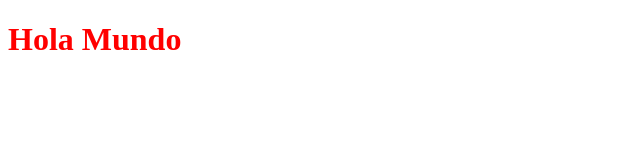
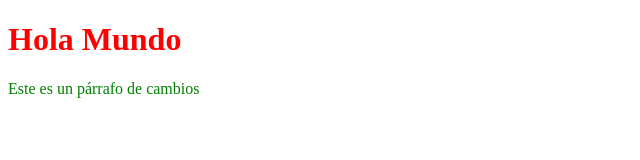
Before and after one commit to alumeponceg/BootcampEveris, a plain HTML site: page index.html in a window 1280 px wide. Shown: the whole page, without its empty margins (0-640 px from the left). Drawn offline with Linux system fonts and the light colour scheme.

Commit message:
Commit nueva funcionalidad

```diff
--- a/index.html
+++ b/index.html
@@ -8,5 +8,6 @@
 </head>
 <body>
     <h1>Hola Mundo</h1>
+    <p>Este es un párrafo de cambios</p>
 </body>
 </html>
--- a/style.css
+++ b/style.css
@@ -2,3 +2,7 @@
 h1 {
     color:red;
 }
+
+p {
+    color: green;
+}
```
Also changed, not shown: 1 other file.
